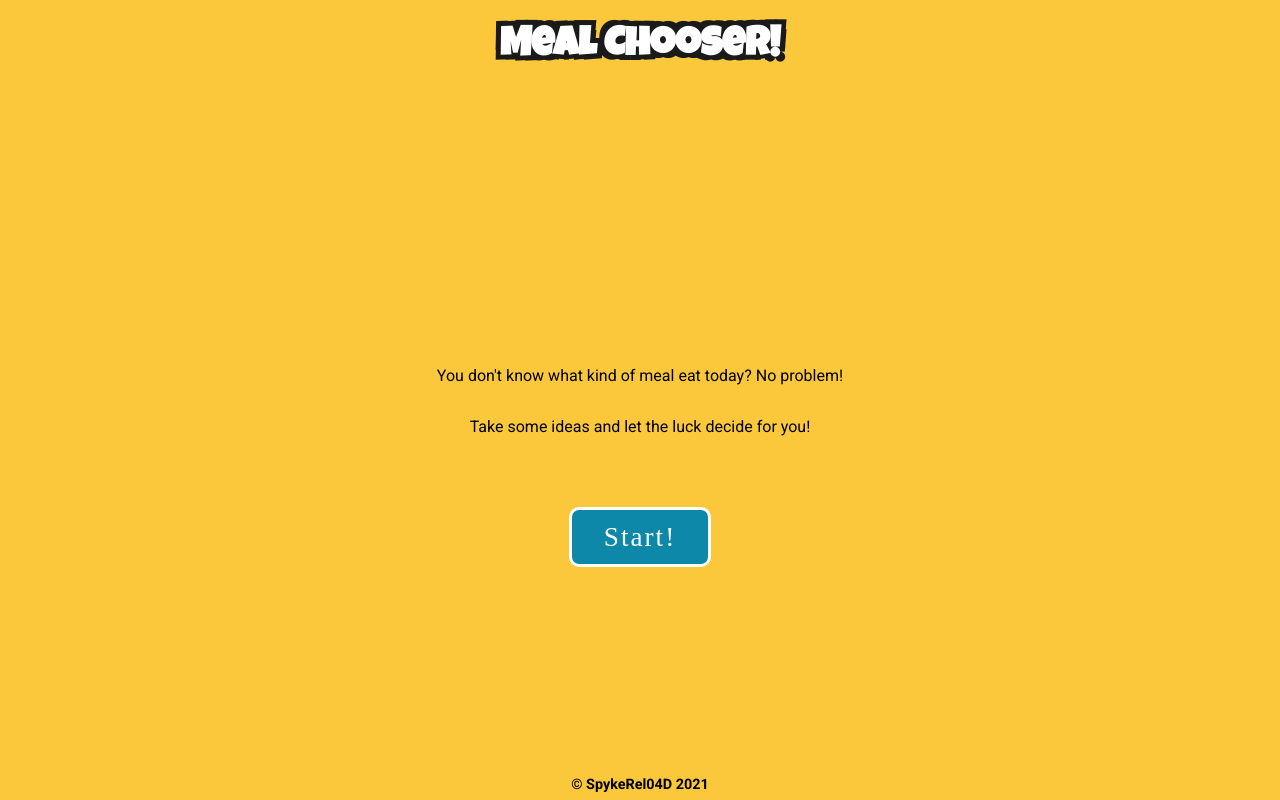
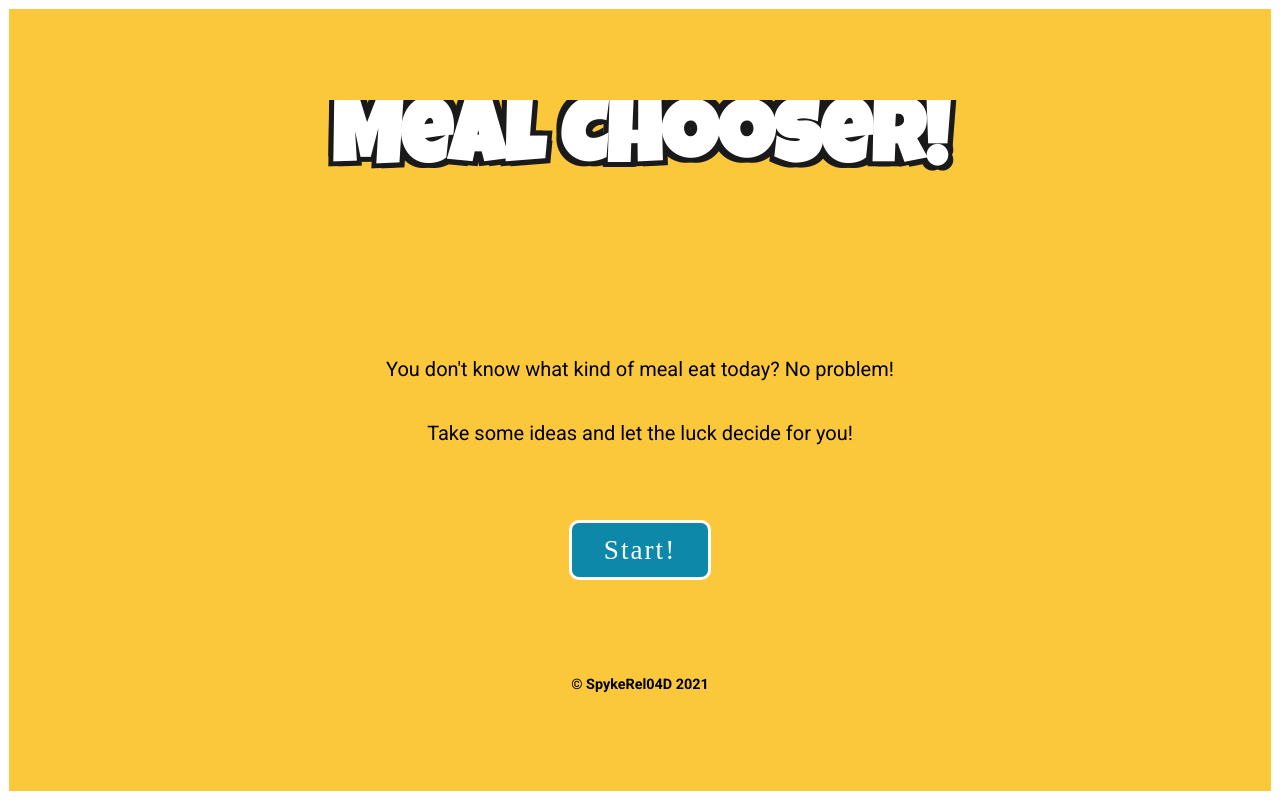
Before and after one commit to SpykeRel04D/next-meal-chooser, a Next.js app: page / in a window 1280 px wide. Built offline with nearby package versions, Linux system fonts and the light colour scheme; a web font is replaced by a local one.

Commit message:
Add some basic rwd

```diff
--- a/styles/_constants.scss
+++ b/styles/_constants.scss
@@ -1,5 +1,5 @@
 // SIZES
-$MAX_WIDTH: 1200px;
+$MAX_WIDTH: 960px;
 $HEADER_DEFAULT: 6rem;
 $FOOTER_DEFAULT: 1.5rem;
 
--- a/styles/globals.scss
+++ b/styles/globals.scss
@@ -1,5 +1,6 @@
 @import "./_constants";
 @import "./_custom-flex";
+@import "./mq";
 
 html,
 body,
@@ -12,12 +13,32 @@ body,
 	font-family: "Roboto", sans-serif;
 }
 
+html,
+body,
+#__next {
+	@include rwd(all-desktop) {
+		border: 3px solid #fff;
+		display: flex;
+		flex-direction: column;
+		justify-content: center;
+	}
+}
+
+.full-height {
+	max-height: 600px;
+}
+
 h1 {
 	color: #fff;
 	font-size: 2.5rem;
 	font-family: "Luckiest Guy", cursive;
 	text-align: center;
 	text-shadow: -5px -5px 0 #1a1a1a, 5px -5px 0 #1a1a1a, -5px 5px 0 #1a1a1a, 5px 5px 0 #1a1a1a;
+
+	@include rwd(all-desktop) {
+		font-size: 5.5rem;
+		margin: 0;
+	}
 }
 
 a {
@@ -46,6 +67,10 @@ a {
 	margin: 0 auto;
 	width: 100%;
 	min-height: calc(100% - #{$HEADER_DEFAULT} - #{$FOOTER_DEFAULT});
+
+	@include rwd(all-desktop) {
+		font-size: 1.25rem;
+	}
 }
 
 .button {
```
